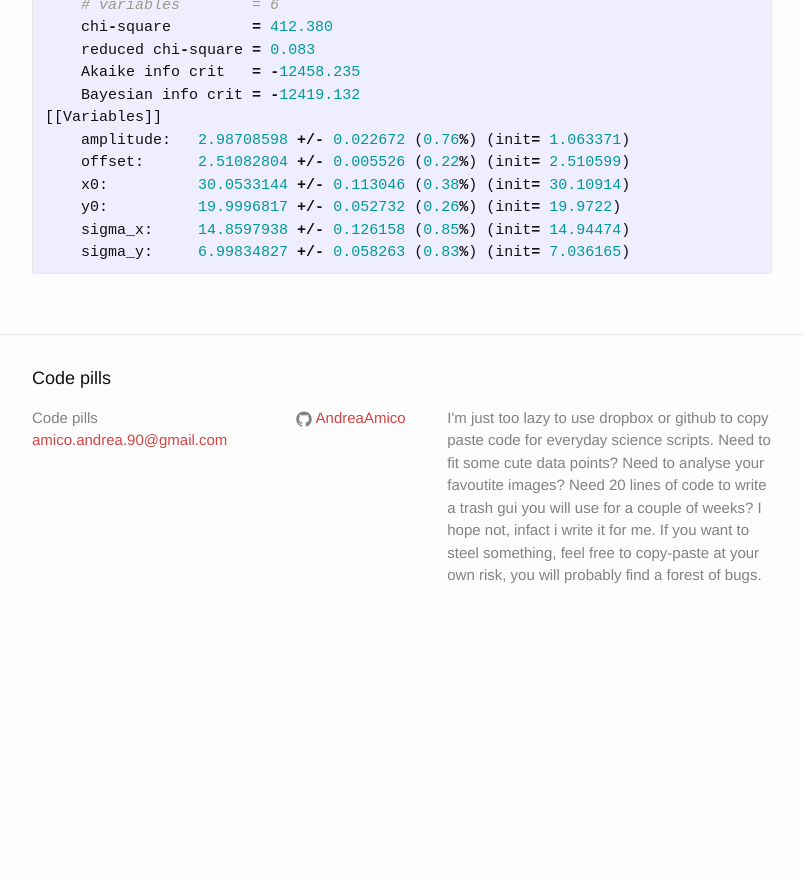
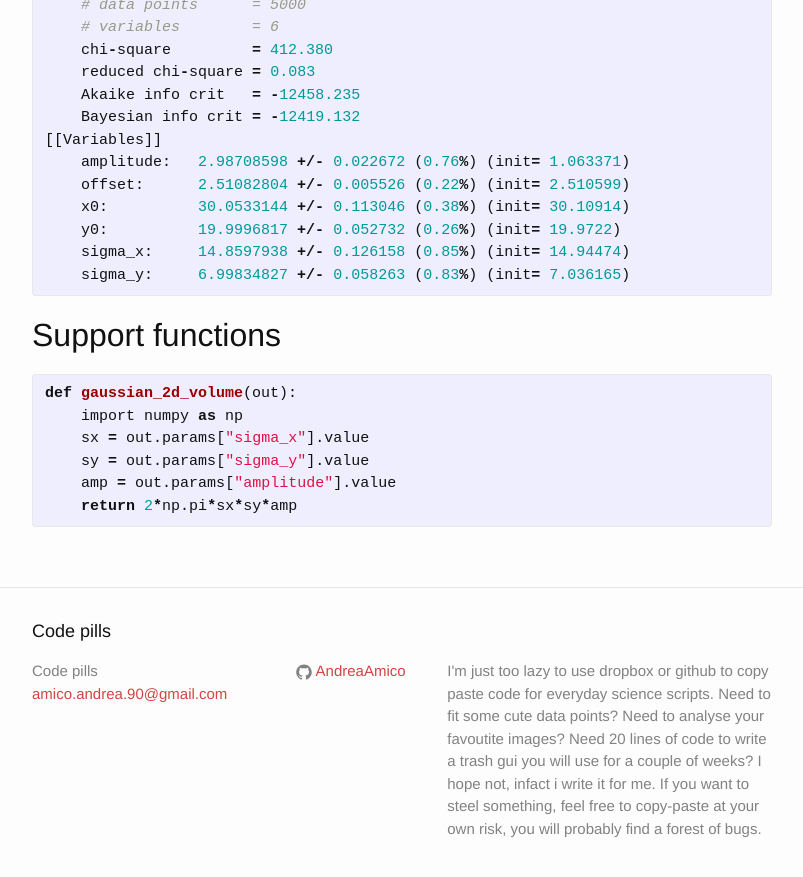
Before and after one commit to AndreaAmico/AndreaAmico.github.io, a Jekyll site: the page built from _posts/2016-09-01-2D-gaussian-function-fitter.markdown, in a window 1280 px wide and 900 px high, scrolled down 4822 px. Shown: the top 877 px of the window, without its empty margins (238-1041 px from the left). Built offline with Jekyll 4.4.1, drawn with Linux system fonts in a browser that asks for light colours; before the commit the page ends 5469 px from its top, so only the background shows below that.

Commit message:
Solved issue on 2d gaussian function, added volume function

```diff
--- a/_posts/2016-09-01-2D-gaussian-function-fitter.markdown
+++ b/_posts/2016-09-01-2D-gaussian-function-fitter.markdown
@@ -7,7 +7,6 @@ categories: data_analysis
 
 Gaussian function fitter using the [lmfit](https://lmfit.github.io/lmfit-py/ "https://lmfit.github.io/lmfit-py/") module.
 The initial parameters guess is estimated in the following way:
-
 
 
 {% highlight python %}
@@ -158,6 +157,7 @@ def fit_gaussian_2d(data, report=True, plot=True):
         #plt.savefig("out.svg")
         plt.show()
     if report: lmfit.report_fit(out, show_correl=False)
+    return out
 {% endhighlight %}
 
 Example
@@ -201,3 +201,14 @@ Text output:
     sigma_x:     14.8597938 +/- 0.126158 (0.85%) (init= 14.94474)
     sigma_y:     6.99834827 +/- 0.058263 (0.83%) (init= 7.036165)
 {% endhighlight %}
+
+Support functions
+----------------------------------------
+{% highlight python %}
+def gaussian_2d_volume(out):
+    import numpy as np
+    sx = out.params["sigma_x"].value
+    sy = out.params["sigma_y"].value
+    amp = out.params["amplitude"].value
+    return 2*np.pi*sx*sy*amp
+{% endhighlight %}
```
